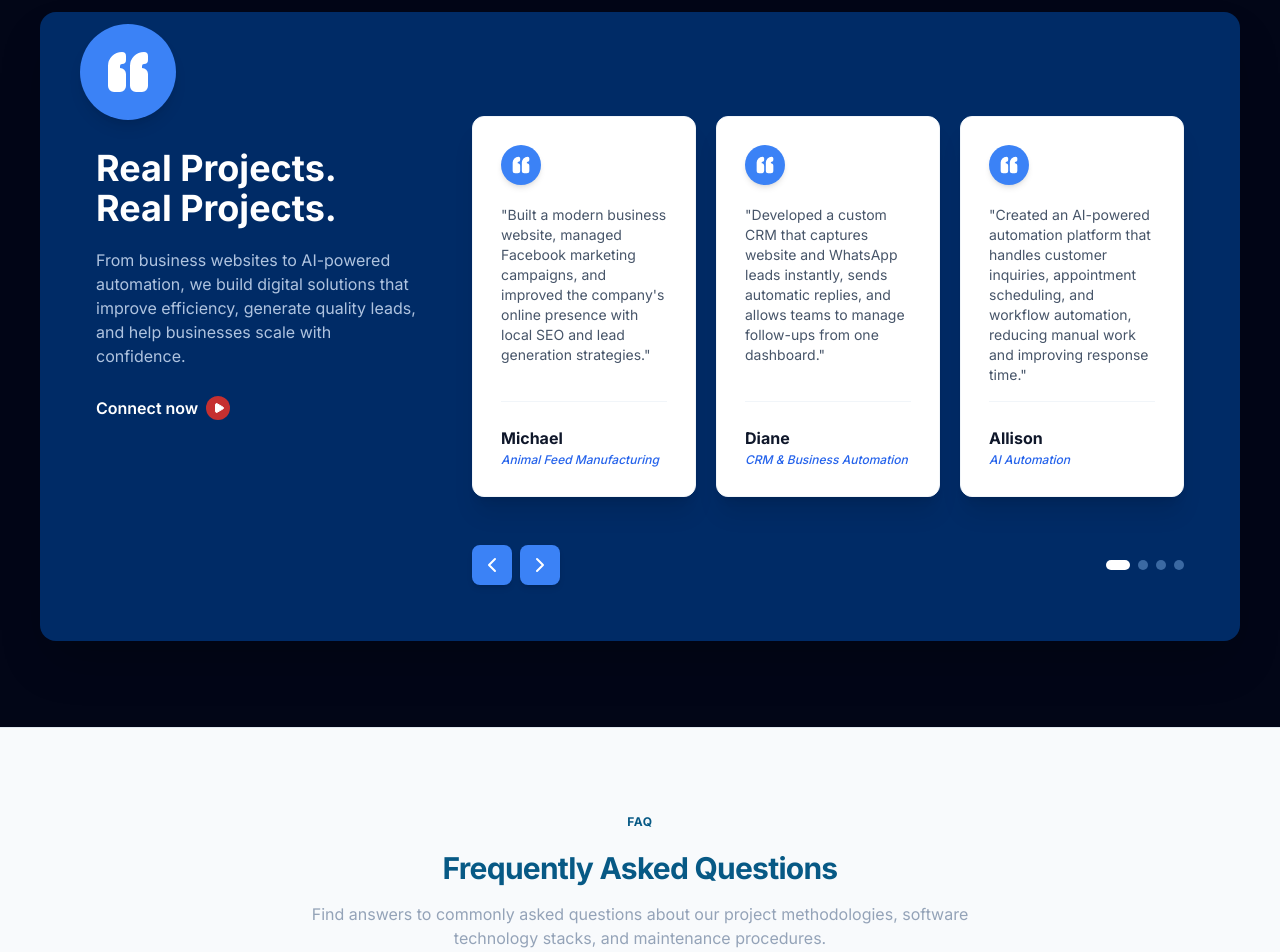
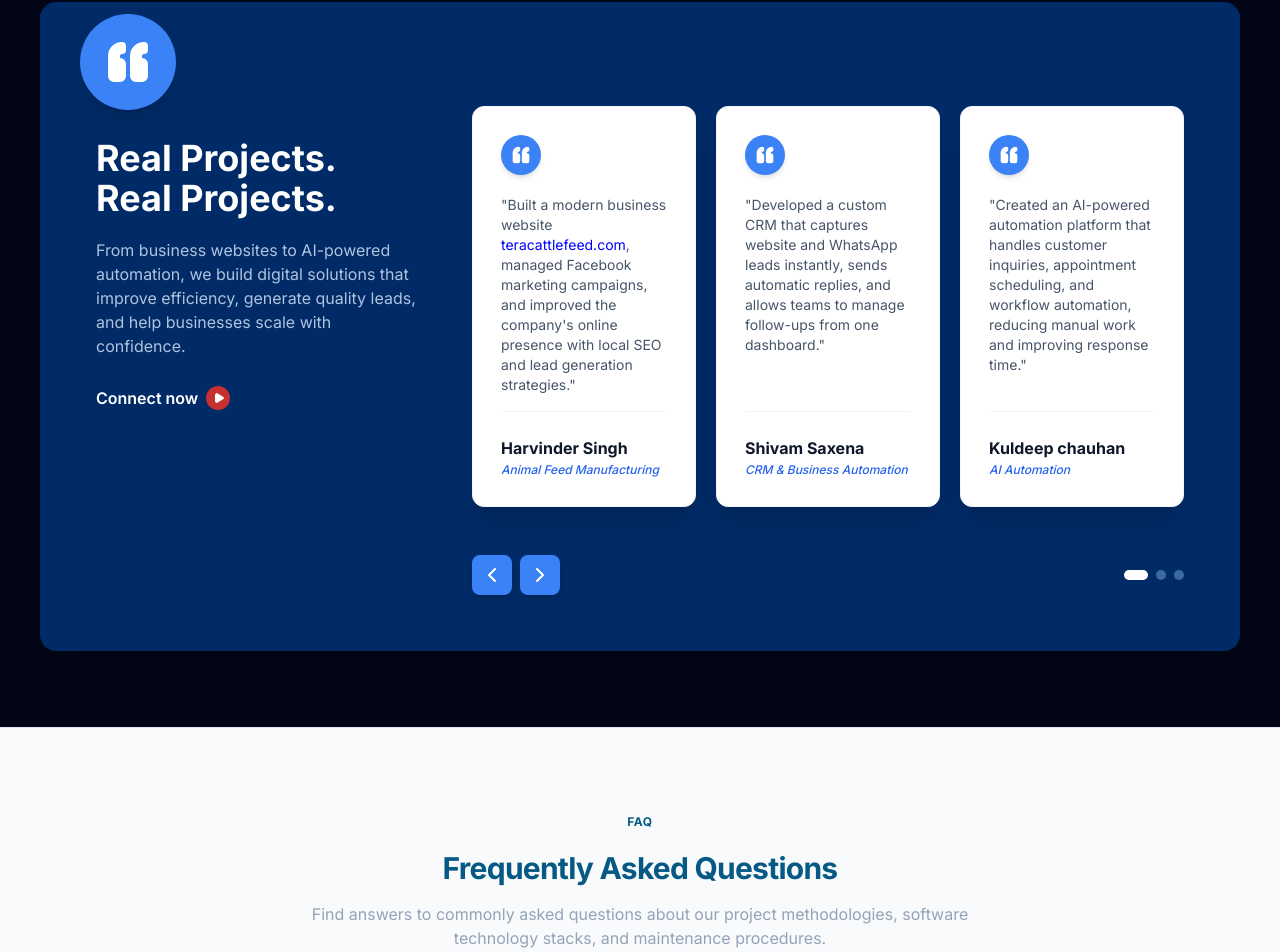
Before and after one commit to Veloratechnologies/VeloRa-Technologies, a Next.js app: page / in a window 1280 px wide. Shown: the part 3160-4112 px from the top of the page. Built offline with nearby package versions, Linux system fonts and the light colour scheme.

Commit message:
TESTIMONIALS NAME CHANGES AT

```diff
--- a/components/Testimonials.jsx
+++ b/components/Testimonials.jsx
@@ -1,35 +1,48 @@
 'use client';
 
 import React, { useState } from 'react';
-import { motion, AnimatePresence } from 'framer-motion';
+import { motion, AnimatePresence, color } from 'framer-motion';
 import { ChevronLeft, ChevronRight, Play, Quote } from 'lucide-react';
 
 // Testimonials data
 const testimonialsData = [
-  {
-    id: 1,
-    name: 'Michael',
+  {    id: 1,
+    name: 'Harvinder Singh',
     company: 'Animal Feed Manufacturing',
-    text: "Built a modern business website, managed Facebook marketing campaigns, and improved the company's online presence with local SEO and lead generation strategies.",
-  },
+   text: (
+  <>
+    Built a modern business website {" "}
+    <a
+      style={{color: "blue"}}
+      href="https://teracattlefeed.com"
+      target="_blank"
+      rel="noopener noreferrer"
+    >
+      teracattlefeed.com
+    </a>
+    , managed Facebook marketing campaigns, and improved the company's online
+    presence with local SEO and lead generation strategies.
+  </>
+),
+    },
   {
     id: 2,
-    name: 'Diane',
+    name: 'Shivam Saxena',
     company: 'CRM & Business Automation',
     text: 'Developed a custom CRM that captures website and WhatsApp leads instantly, sends automatic replies, and allows teams to manage follow-ups from one dashboard.',
   },
   {
     id: 3,
-    name: 'Allison',
+    name: 'Kuldeep chauhan',
     company: 'AI Automation',
     text: 'Created an AI-powered automation platform that handles customer inquiries, appointment scheduling, and workflow automation, reducing manual work and improving response time.',
   },
-  {
-    id: 4,
-    name: 'Robert',
-    company: 'Apex Logistics',
-    text: 'Top notch experience! The user interface is seamless and the service is reliable for all business needs with instant notifications.',
-  },
+  // {
+  //   id: 4,
+  //   name: 'Robert',
+  //   company: 'Apex Logistics',
+  //   text: 'Top notch experience! The user interface is seamless and the service is reliable for all business needs with instant notifications.',
+  // },
 ];
 
 // Stagger Animation Variants
```
